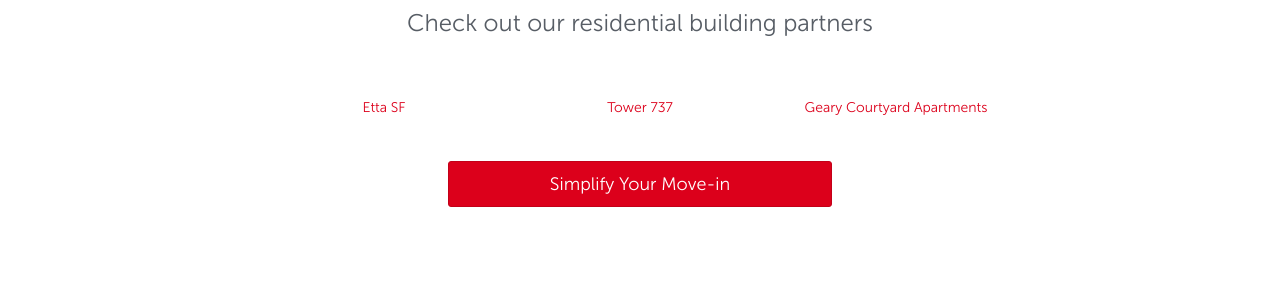
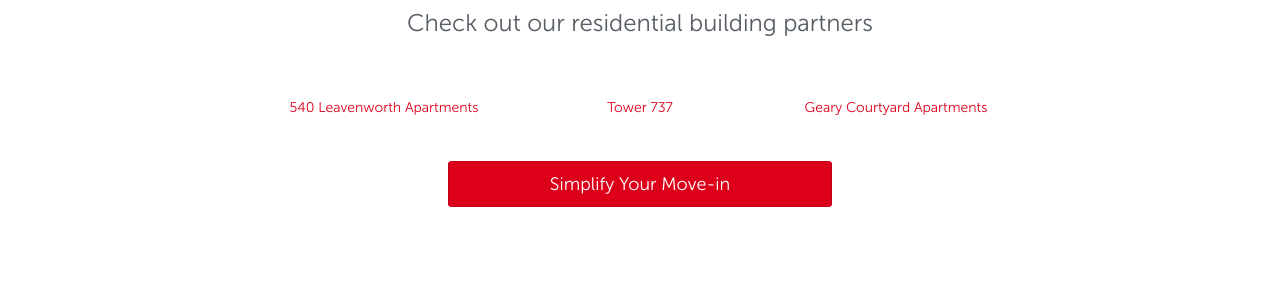
Before and after one commit to craigsmith24/omni-web-local, a Jekyll site: the page built from san-francisco/downtown-tenderloin-chinatown.markdown, in a window 1280 px wide. Shown: the part 1868-2160 px from the top of the page. Built offline with Jekyll 4.4.1, drawn with Linux system fonts in a browser that asks for light colours.

Commit message:
Update downtown-tenderloin-chinatown.markdown

```diff
--- a/san-francisco/downtown-tenderloin-chinatown.markdown
+++ b/san-francisco/downtown-tenderloin-chinatown.markdown
@@ -22,7 +22,7 @@
         - '<a href="http://www.charliepalmer.com/burritt-room-and-tavern/">Burritt Room & Tavern | 417 Stockton St</a>'
         - '<a href="http://tradbar.com/">Tradition | 441 Jones St</a>'
 buildings:
-    - '<a href="http://www.ettasf.com/">Etta SF</a>'
+    - '<a href="http://www.540leavenworth.com/">540 Leavenworth Apartments</a>'
     - '<a href="http://www.experience737.com/">Tower 737</a>'
     - '<a href="http://www.equityapartments.com/san-francisco-bay/downtown-san-francisco/geary-courtyard-apartments">Geary Courtyard Apartments</a>'
 sitemap:
```
